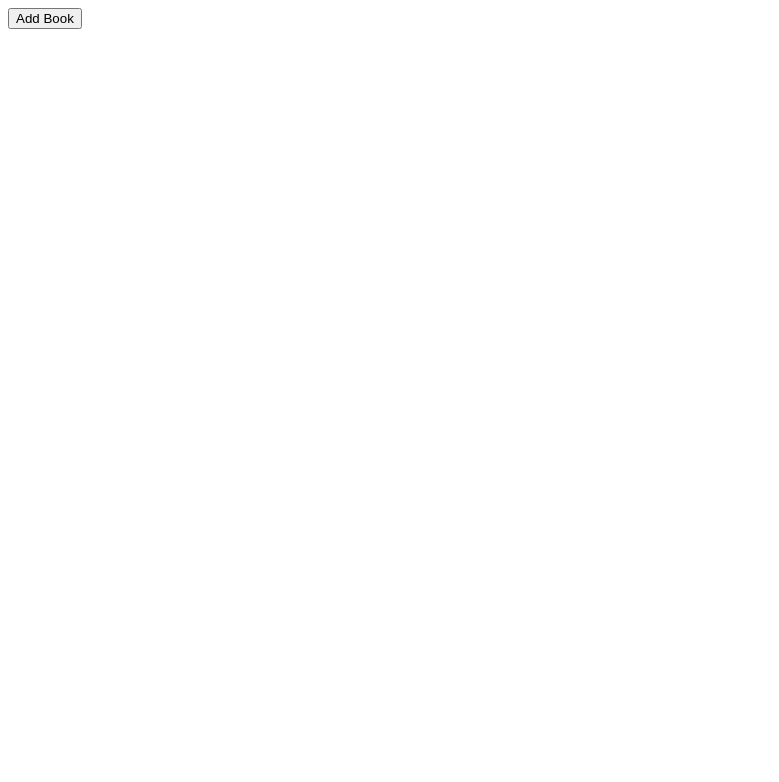
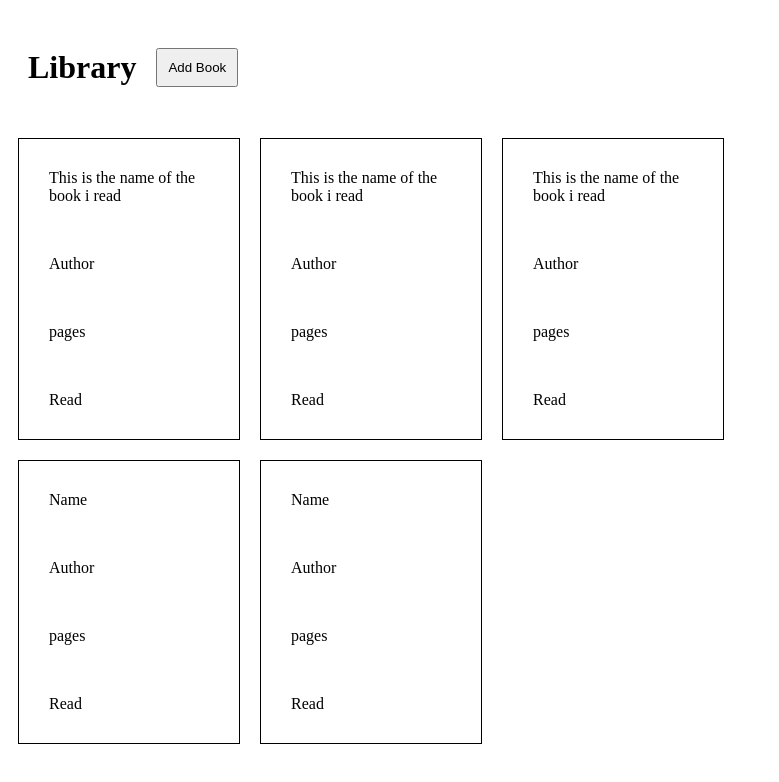
Before and after one commit to paramoody/library, a plain HTML site: page index.html in a window 1280 px wide. Shown: the whole page, without its empty margins (0-779 px from the left). Drawn offline with Linux system fonts and the light colour scheme.

Commit message:
add html structure for book cards

```diff
--- a/index.html
+++ b/index.html
@@ -1,39 +1,73 @@
 <!DOCTYPE html>
 <html lang="en">
   <head>
-    <meta charset="UTF-8">
-    <meta name="viewport" content="width=device-width, initial-scale=1.0">
+    <meta charset="UTF-8" />
+    <meta name="viewport" content="width=device-width, initial-scale=1.0" />
     <title>Document</title>
-    <link rel="stylesheet" href="style.css">
+    <link rel="stylesheet" href="style.css" />
   </head>
   <body>
     <div class="container">
-
       <div class="left-side">
+        <div class="header">
+            <h1>Library</h1>
             <button class="btn" id="add-book-button">Add Book</button>
-            <div class="book-container">
 
         </div>
+        <div class="book-container">
+          <div class="book">
+            <div>This is the name of the book i read</div>
+            <div>Author</div>
+            <div>pages</div>
+            <div>Read</div>
+          </div>
+          <div class="book">
+            <div>This is the name of the book i read</div>
+            <div>Author</div>
+            <div>pages</div>
+            <div>Read</div>
+          </div>
+          <div class="book">
+            <div>This is the name of the book i read</div>
+            <div>Author</div>
+            <div>pages</div>
+            <div>Read</div>
+          </div>
+          <div class="book">
+            <div>Name</div>
+            <div>Author</div>
+            <div>pages</div>
+            <div>Read</div>
+          </div>
 
+          <div class="book">
+            <div>Name</div>
+            <div>Author</div>
+            <div>pages</div>
+            <div>Read</div>
+          </div>
+
+
+        </div>
       </div>
 
       <div class="form-popup">
         <form action="/actionPage.php" class="form-container">
           <h1>add new book</h1>
           <label for="name">Book Name:</label>
-                <input type="text" id="name" name="name">
-                <br>
+          <input type="text" id="name" name="name" />
+          <br />
           <label for="author">Author:</label>
-                <input type="text" id="author" name="author">
-                <br>
+          <input type="text" id="author" name="author" />
+          <br />
           <label for="pages">Pages:</label>
-                <input type="number" id="pages" name="pages">
-                <br>
+          <input type="number" id="pages" name="pages" />
+          <br />
 
-                <input type="radio" name="read" value="read">Read
+          <input type="radio" name="read" value="read" />Read
 
-                <input type="radio" name="read" value="unread">Unread
-                <br>
+          <input type="radio" name="read" value="unread" />Unread
+          <br />
           <button type="submit" class="submit-btn">Submit</button>
         </form>
       </div>
--- a/style.css
+++ b/style.css
@@ -9,3 +9,29 @@
 .left-side{
     grid-column: 1/2;
 }
+.book-container{
+    grid-column: 1/2;
+    display: flex;
+    flex-wrap: wrap;
+
+}
+.header{
+    display: flex;
+    padding: 20px;
+}
+.header button{
+
+    /* height: 70%; */
+    align-self: center;
+    padding: 10px;
+    margin: 20px;
+}
+.book{
+    border: 1px solid black;
+    margin: 10px;
+}
+.book div{
+    padding: 20px;
+    margin: 10px;
+    width: 10rem;
+}
```
Lines whose indentation alone changed are shown as unchanged.
